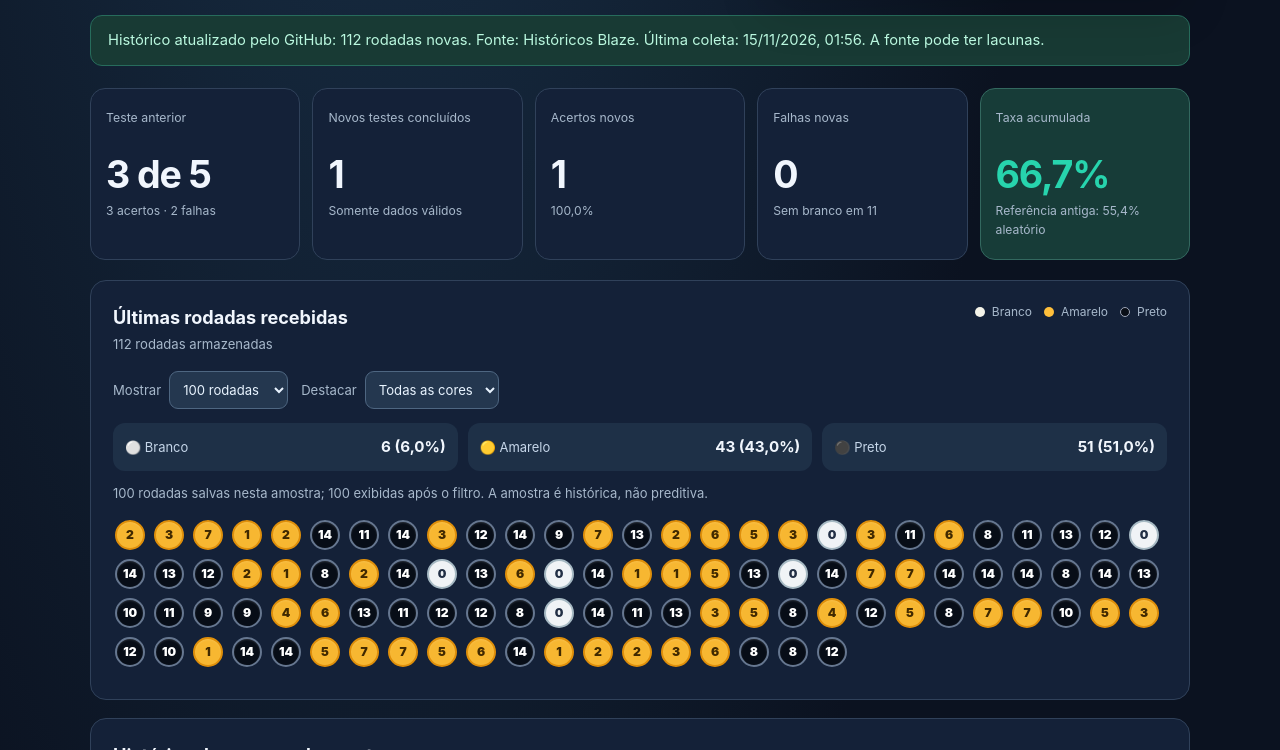
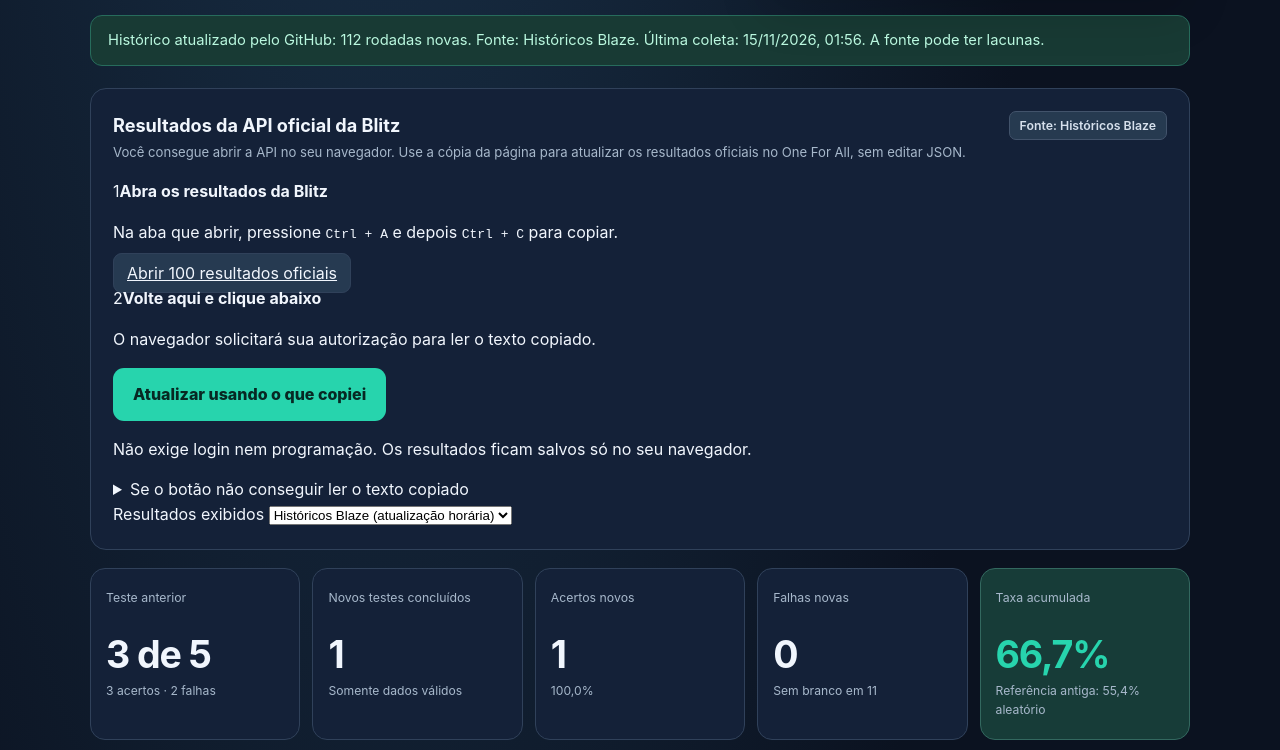
Before and after one commit to Stormthunder114/calculador-branco-one-for-all, a plain HTML site: page index.html in a window 1280 px wide. Shown: the part 495-1245 px from the top of the page. Drawn offline with Linux system fonts and the light colour scheme.

Commit message:
Adiciona importação simples dos 100 resultados oficiais via navegador

```diff
--- a/index.html
+++ b/index.html
@@ -33,6 +33,39 @@
       </section>
 
       <div class="notice normal" id="notice" role="status" aria-live="polite">Fonte ativa: Históricos Blaze, atualizada periodicamente pelo GitHub. A API oficial da Blitz retornou HTTP 451 durante o teste de coleta automática em 15/11/2026. Não estamos contornando esse bloqueio.</div>
+
+      <section class="panel official-import">
+        <div class="section-heading"><div>
+          <h2>Resultados da API oficial da Blitz</h2>
+          <p>Você consegue abrir a API no seu navegador. Use a cópia da página para atualizar os resultados oficiais no One For All, sem editar JSON.</p>
+        </div><span class="state" id="sourceLabel">Fonte: Históricos Blaze</span></div>
+        <div class="import-steps">
+          <div><span class="step-number">1</span><strong>Abra os resultados da Blitz</strong>
+            <p>Na aba que abrir, pressione <kbd>Ctrl + A</kbd> e depois <kbd>Ctrl + C</kbd> para copiar.</p>
+            <a id="openOfficialApi" class="secondary import-link" href="https://blitz4.casino/api/singleplayer-originals/originals/roulette_games/recent/history/1" target="_blank" rel="noopener noreferrer">Abrir 100 resultados oficiais</a>
+          </div>
+          <div><span class="step-number">2</span><strong>Volte aqui e clique abaixo</strong>
+            <p>O navegador solicitará sua autorização para ler o texto copiado.</p>
+            <button type="button" class="primary" id="clipboardImport">Atualizar usando o que copiei</button>
+          </div>
+        </div>
+        <p class="import-message" id="importMessage" role="status" aria-live="polite">Não exige login nem programação. Os resultados ficam salvos só no seu navegador.</p>
+        <details>
+          <summary>Se o botão não conseguir ler o texto copiado</summary>
+          <div class="details-body">
+            <p>Clique no campo abaixo, pressione <kbd>Ctrl + V</kbd> e depois em Importar. O site lê o texto automaticamente.</p>
+            <textarea id="officialPaste" rows="4" spellcheck="false" placeholder="Cole aqui o conteúdo completo da página da API"></textarea>
+            <button type="button" class="secondary" id="manualOfficialImport">Importar resultados colados</button>
+          </div>
+        </details>
+        <div class="source-control">
+          <label for="sourceSelect">Resultados exibidos</label>
+          <select id="sourceSelect">
+            <option value="historicos">Históricos Blaze (atualização horária)</option>
+            <option value="official">Blitz oficial (minhas importações)</option>
+          </select>
+        </div>
+      </section>
 
       <section class="stats" aria-label="Resumo da validação">
         <div class="tile"><span>Teste anterior</span><strong>3 de 5</strong><small>3 acertos · 2 falhas</small></div>
```
